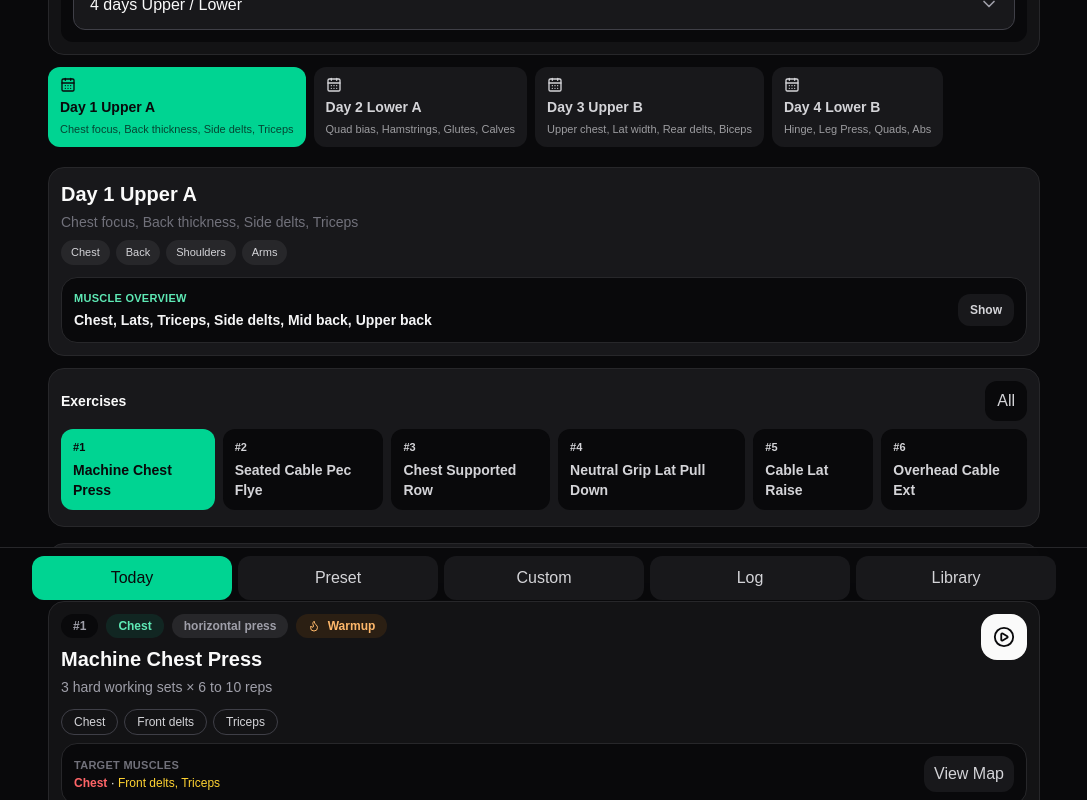
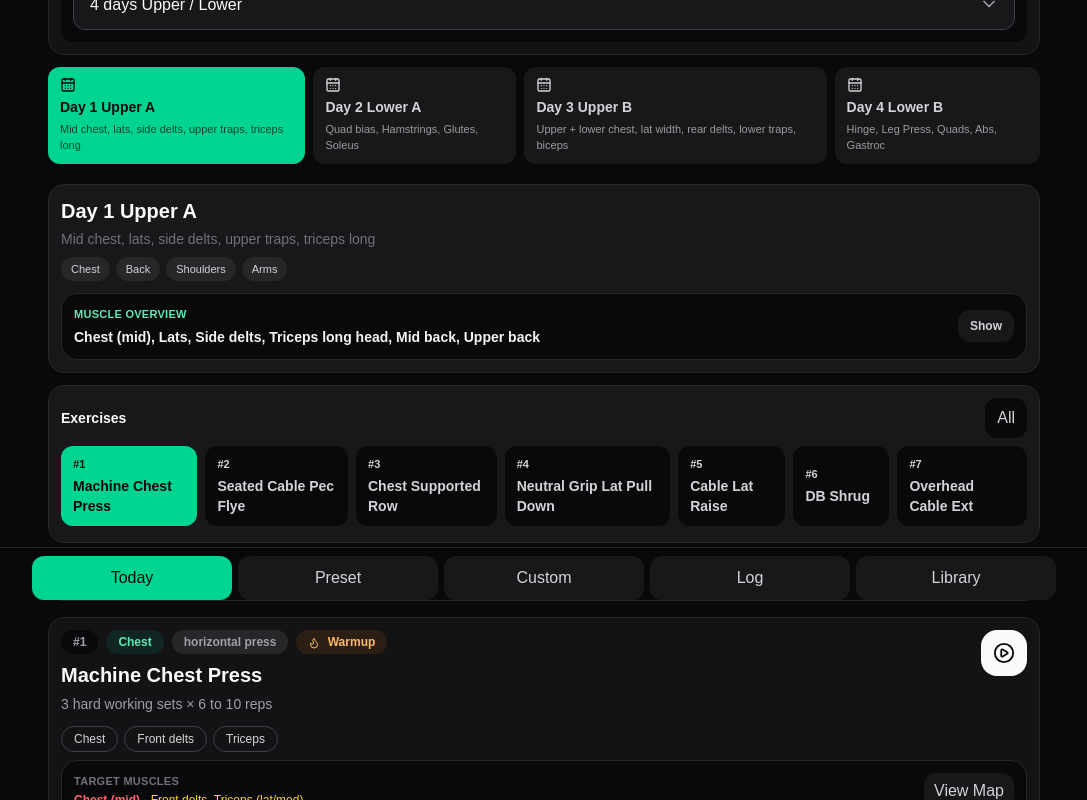
Before and after one commit to NongJuum/Jeff-2.0, a Next.js app: page / in a window 1280 px wide. Shown: the part 200-1000 px from the top of the page, without its empty margins (96-1183 px from the left). Built offline with nearby package versions, Linux system fonts and the light colour scheme.

Commit message:
feat: enhance muscle sub-divisions, smart matching, and mobile PWA polish

```diff
--- a/app/page.tsx
+++ b/app/page.tsx
@@ -205,20 +205,23 @@ const exerciseLibrary: Exercise[] = [
   { name: "Cable Crossover", group: "Chest", movement: "chest flye", muscles: ["Chest"], tier: "A" },
   { name: "DB Flye", group: "Chest", movement: "chest flye", muscles: ["Chest"], tier: "A" },
   { name: "Flat DB Press", group: "Chest", movement: "horizontal press", muscles: ["Chest", "Front delts", "Triceps"], tier: "A" },
+  { name: "High-to-Low Cable Flye", group: "Chest", movement: "chest flye", muscles: ["Lower chest"], tier: "A" },
   { name: "Incline DB Press", group: "Chest", movement: "incline press", muscles: ["Upper chest", "Front delts", "Triceps"], tier: "S+" },
   { name: "Incline Machine Bench", group: "Chest", movement: "incline press", muscles: ["Upper chest", "Front delts", "Triceps"], tier: "S+" },
   { name: "Incline Smith Machine Bench", group: "Chest", movement: "incline press", muscles: ["Upper chest", "Front delts", "Triceps"], tier: "A" },
+  { name: "Low-to-High Cable Flye", group: "Chest", movement: "chest flye", muscles: ["Upper chest"], tier: "A" },
   { name: "Machine Chest Press", group: "Chest", movement: "horizontal press", muscles: ["Chest", "Front delts", "Triceps"], tier: "S+" },
   { name: "Pec Deck", group: "Chest", movement: "chest flye", muscles: ["Chest"], tier: "S" },
   { name: "Seated Cable Pec Flye", group: "Chest", movement: "chest flye", muscles: ["Chest"], tier: "S" },
   { name: "Smith Machine Floor Press", group: "Chest", movement: "horizontal press", muscles: ["Chest", "Triceps", "Front delts"], tier: "A" },
   { name: "Smith Machine Press", group: "Chest", movement: "horizontal press", muscles: ["Chest", "Front delts", "Triceps"], tier: "A" },
+  { name: "Weighted Dip", group: "Chest", movement: "decline press", muscles: ["Lower chest", "Front delts", "Triceps"], tier: "A" },
 
   { name: "Cable Lat Prayers", group: "Back", movement: "lat isolation", muscles: ["Lats"], tier: "A" },
   { name: "Cable Row", group: "Back", movement: "row", muscles: ["Mid back", "Lats", "Rear delts"], tier: "S" },
   { name: "Cable Rows", group: "Back", movement: "row", muscles: ["Mid back", "Lats", "Rear delts"], tier: "S" },
   { name: "Chest Supported Row", group: "Back", movement: "row", muscles: ["Mid back", "Lats", "Rear delts"], tier: "S+" },
-  { name: "DB Shrug", group: "Back", movement: "shrug", muscles: ["Upper back"], tier: "A" },
+  { name: "DB Shrug", group: "Back", movement: "shrug", muscles: ["Upper traps"], tier: "A" },
   { name: "Deficit Pendlay Row", group: "Back", movement: "row", muscles: ["Mid back", "Lats", "Erectors"], tier: "A" },
   { name: "Kroc Row", group: "Back", movement: "row", muscles: ["Upper back", "Lats", "Grip"], tier: "A" },
   { name: "Meadows Row", group: "Back", movement: "row", muscles: ["Lats", "Upper back"], tier: "A" },
@@ -260,14 +263,14 @@ const exerciseLibrary: Exercise[] = [
 
   { name: "Atlantis Machine Lat Raise", group: "Shoulders", movement: "lateral raise", muscles: ["Side delts"], tier: "S" },
   { name: "Behind Back Cable Lat Raise", group: "Shoulders", movement: "lateral raise", muscles: ["Side delts"], tier: "S" },
-  { name: "Cable Y Raise", group: "Shoulders", movement: "lateral raise", muscles: ["Side delts"], tier: "A" },
+  { name: "Cable Y Raise", group: "Shoulders", movement: "lateral raise", muscles: ["Side delts", "Lower traps"], tier: "A" },
   { name: "Cable Lat Raise", group: "Shoulders", movement: "lateral raise", muscles: ["Side delts"], tier: "S+" },
   { name: "DB Lateral Raise", group: "Shoulders", movement: "lateral raise", muscles: ["Side delts"], tier: "A" },
   { name: "Lean In DB Raise", group: "Shoulders", movement: "lateral raise", muscles: ["Side delts"], tier: "A" },
   { name: "Machine Shoulder Press", group: "Shoulders", movement: "shoulder press", muscles: ["Front delts", "Side delts", "Triceps"], tier: "A" },
   { name: "Reverse Cable Crossover", group: "Shoulders", movement: "rear delt", muscles: ["Rear delts", "Upper back"], tier: "A" },
   { name: "Reverse Pec Deck", group: "Shoulders", movement: "rear delt", muscles: ["Rear delts", "Upper back"], tier: "S" },
-  { name: "Rope Face Pull", group: "Shoulders", movement: "rear delt", muscles: ["Rear delts", "Upper back"], tier: "A" },
+  { name: "Rope Face Pull", group: "Shoulders", movement: "rear delt", muscles: ["Rear delts", "Upper back", "Lower traps"], tier: "A" },
   { name: "Seated DB Overhead Press", group: "Shoulders", movement: "shoulder press", muscles: ["Front delts", "Side delts", "Triceps"], tier: "A" },
 
   { name: "1 Arm DB Overhead", group: "Arms", movement: "triceps overhead", muscles: ["Triceps long head"], tier: "A" },
@@ -317,11 +320,14 @@ function getPrescription(exercise: Exercise) {
     "incline smith machine bench": { sets: 3, reps: "8 to 12", warmup: true },
     "smith machine press": { sets: 3, reps: "6 to 10", warmup: true },
     "smith machine floor press": { sets: 3, reps: "6 to 10", warmup: true },
+    "weighted dip": { sets: 3, reps: "8 to 12", warmup: true },
 
     "pec deck": { sets: 4, reps: "10 to 15", warmup: false },
     "seated cable pec flye": { sets: 4, reps: "10 to 15", warmup: false },
     "cable crossover": { sets: 3, reps: "12 to 20", warmup: false },
     "db flye": { sets: 3, reps: "10 to 15", warmup: false },
+    "high-to-low cable flye": { sets: 3, reps: "12 to 20", warmup: false },
+    "low-to-high cable flye": { sets: 3, reps: "12 to 20", warmup: false },
 
     "chest supported row": { sets: 3, reps: "8 to 12", warmup: true },
     "cable row": { sets: 3, reps: "8 to 12", warmup: true },
@@ -457,20 +463,20 @@ function makePresetPlans() {
     3: [
       makeDay("Day 1 Full Body A", "Squat, horizontal press, row, hamstrings, delts, arms", ["Chest", "Back", "Legs", "Shoulders", "Arms"], ["Hack Squat", "Machine Chest Press", "Chest Supported Row", "Seated Hamstring Curl", "Cable Lat Raise", "Overhead Cable Ext"]),
       makeDay("Day 2 Full Body B", "Hinge, vertical pull, incline press, quads, rear delts, biceps", ["Legs", "Back", "Chest", "Shoulders", "Arms"], ["Romanian Deadlift RDL", "Neutral Grip Lat Pull Down", "Incline DB Press", "Leg Extension", "Reverse Pec Deck", "Face Away Bayesian Curl"]),
-      makeDay("Day 3 Full Body C", "Leg press, chest isolation, row, glutes, delts, calves or abs", ["Legs", "Chest", "Back", "Shoulders", "Abs & Calves"], ["45° Leg Press", "Seated Cable Pec Flye", "Cable Row", "Machine Hip Thrust", "Cable Lat Raise", "Cable Crunch"]),
+      makeDay("Day 3 Full Body C", "Leg press, lower chest, row, glutes, delts, calves or abs", ["Legs", "Chest", "Back", "Shoulders", "Abs & Calves"], ["45° Leg Press", "High-to-Low Cable Flye", "Cable Row", "Machine Hip Thrust", "Cable Lat Raise", "Cable Crunch"]),
     ],
     4: [
-      makeDay("Day 1 Upper A", "Chest focus, Back thickness, Side delts, Triceps", ["Chest", "Back", "Shoulders", "Arms"], ["Machine Chest Press", "Seated Cable Pec Flye", "Chest Supported Row", "Neutral Grip Lat Pull Down", "Cable Lat Raise", "Overhead Cable Ext"]),
-      makeDay("Day 2 Lower A", "Quad bias, Hamstrings, Glutes, Calves", ["Legs", "Abs & Calves"], ["Hack Squat", "Leg Extension", "Seated Hamstring Curl", "Machine Hip Thrust", "Front Calf Muscle"]),
-      makeDay("Day 3 Upper B", "Upper chest, Lat width, Rear delts, Biceps", ["Chest", "Back", "Shoulders", "Arms"], ["Incline DB Press", "Pec Deck", "Widegrip Lat Pull Down", "Cable Row", "Reverse Pec Deck", "Face Away Bayesian Curl"]),
-      makeDay("Day 4 Lower B", "Hinge, Leg Press, Quads, Abs", ["Legs", "Abs & Calves"], ["Romanian Deadlift RDL", "45° Leg Press High Foot", "Bulgarian Split Squat", "Lying Leg Curl", "Cable Crunch", "Front Calf Muscle"]),
+      makeDay("Day 1 Upper A", "Mid chest, lats, side delts, upper traps, triceps long", ["Chest", "Back", "Shoulders", "Arms"], ["Machine Chest Press", "Seated Cable Pec Flye", "Chest Supported Row", "Neutral Grip Lat Pull Down", "Cable Lat Raise", "DB Shrug", "Overhead Cable Ext"]),
+      makeDay("Day 2 Lower A", "Quad bias, Hamstrings, Glutes, Soleus", ["Legs", "Abs & Calves"], ["Hack Squat", "Leg Extension", "Seated Hamstring Curl", "Machine Hip Thrust", "Seated Calf Raise"]),
+      makeDay("Day 3 Upper B", "Upper + lower chest, lat width, rear delts, lower traps, biceps", ["Chest", "Back", "Shoulders", "Arms"], ["Incline DB Press", "High-to-Low Cable Flye", "Widegrip Lat Pull Down", "Cable Row", "Reverse Pec Deck", "Rope Face Pull", "Face Away Bayesian Curl"]),
+      makeDay("Day 4 Lower B", "Hinge, Leg Press, Quads, Abs, Gastroc", ["Legs", "Abs & Calves"], ["Romanian Deadlift RDL", "45° Leg Press High Foot", "Bulgarian Split Squat", "Lying Leg Curl", "Cable Crunch", "Standing Calf Raise"]),
     ],
     5: [
       makeDay("Day 1 Chest + Back A", "Horizontal press, row, incline press, vertical pull, flye", ["Chest", "Back"], ["Machine Chest Press", "Chest Supported Row", "Incline DB Press", "Neutral Grip Lat Pull Down", "Seated Cable Pec Flye"]),
-      makeDay("Day 2 Legs Quad Bias", "Squat press, leg curl, quad isolation, glute, calf", ["Legs", "Abs & Calves"], ["Hack Squat", "Seated Hamstring Curl", "Leg Extension", "Machine Hip Thrust", "Front Calf Muscle"]),
-      makeDay("Day 3 Shoulders + Arms", "Shoulder press, side delt, rear delt, biceps, triceps", ["Shoulders", "Arms"], ["Machine Shoulder Press", "Cable Lat Raise", "Reverse Pec Deck", "Face Away Bayesian Curl", "Overhead Cable Ext"]),
-      makeDay("Day 4 Chest + Back B", "Row bias, lat isolation, chest press, flye, rear delt", ["Back", "Chest", "Shoulders"], ["Cable Row", "Cable Lat Prayers", "Incline Machine Bench", "Pec Deck", "Rope Face Pull"]),
-      makeDay("Day 5 Legs Posterior Bias", "Hinge, squat press, hamstring curl, glute, abs or calves", ["Legs", "Abs & Calves"], ["Romanian Deadlift RDL", "45° Leg Press High Foot", "Lying Leg Curl", "Machine Hip Thrust", "Cable Crunch", "Front Calf Muscle"]),
+      makeDay("Day 2 Legs Quad Bias", "Squat press, leg curl, quad isolation, glute, soleus", ["Legs", "Abs & Calves"], ["Hack Squat", "Seated Hamstring Curl", "Leg Extension", "Machine Hip Thrust", "Seated Calf Raise"]),
+      makeDay("Day 3 Shoulders + Arms", "Shoulder press, side delt, rear delt, lower traps, biceps, triceps long", ["Shoulders", "Arms"], ["Machine Shoulder Press", "Cable Lat Raise", "Reverse Pec Deck", "Cable Y Raise", "Face Away Bayesian Curl", "Overhead Cable Ext"]),
+      makeDay("Day 4 Chest + Back B", "Row bias, lat isolation, lower chest, rear delt, upper traps", ["Back", "Chest", "Shoulders"], ["Cable Row", "Cable Lat Prayers", "High-to-Low Cable Flye", "Pec Deck", "Rope Face Pull", "DB Shrug"]),
+      makeDay("Day 5 Legs Posterior Bias", "Hinge, squat press, hamstring curl, glute, abs or calves", ["Legs", "Abs & Calves"], ["Romanian Deadlift RDL", "45° Leg Press High Foot", "Lying Leg Curl", "Machine Hip Thrust", "Cable Crunch", "Standing Calf Raise"]),
     ],
   } satisfies Record<3 | 4 | 5, DayPlan[]>;
 }
@@ -488,12 +494,12 @@ function makeFiveDayLegOncePlan() {
 function recommendForGroups(groups: MuscleGroup[]) {
   const names: string[] = [];
 
-  if (groups.includes("Chest")) names.push("Machine Chest Press", "Incline DB Press", "Seated Cable Pec Flye");
-  if (groups.includes("Back")) names.push("Chest Supported Row", "Neutral Grip Lat Pull Down", "Cable Lat Prayers");
+  if (groups.includes("Chest")) names.push("Machine Chest Press", "Incline DB Press", "High-to-Low Cable Flye", "Seated Cable Pec Flye");
+  if (groups.includes("Back")) names.push("Chest Supported Row", "Neutral Grip Lat Pull Down", "DB Shrug");
   if (groups.includes("Legs")) names.push("Hack Squat", "Romanian Deadlift RDL", "Seated Hamstring Curl", "Leg Extension", "Machine Hip Thrust");
   if (groups.includes("Shoulders")) {
     if (!groups.includes("Chest")) names.push("Machine Shoulder Press");
-    names.push("Cable Lat Raise", "Reverse Pec Deck");
+    names.push("Cable Lat Raise", "Reverse Pec Deck", "Rope Face Pull");
   }
   if (groups.includes("Arms")) names.push("Face Away Bayesian Curl", "DB Hammer Curl", "Overhead Cable Ext");
   if (groups.includes("Abs & Calves")) names.push("Cable Crunch", "Hanging Knee Raise", "Seated Calf Raise");
@@ -631,14 +637,15 @@ function formatShortDate(dateIso: string) {
 }
 
 function getRelatedMovements(movement: string) {
-  if (["horizontal press", "incline press"].includes(movement)) return ["horizontal press", "incline press"];
+  if (["horizontal press", "incline press", "decline press"].includes(movement)) return ["horizontal press", "incline press", "decline press"];
   if (["chest flye"].includes(movement)) return ["chest flye"];
-  if (["row"].includes(movement)) return ["row", "shrug"];
-  if (["shrug"].includes(movement)) return ["shrug", "row"];
+  if (["row"].includes(movement)) return ["row"];
+  if (["shrug"].includes(movement)) return ["shrug"];
   if (["vertical pull", "lat isolation"].includes(movement)) return ["vertical pull", "lat isolation"];
-  if (["squat press", "quad isolation"].includes(movement)) return ["squat press", "quad isolation", "single leg"];
-  if (["hinge", "hamstring curl"].includes(movement)) return ["hinge", "hamstring curl"];
-  if (["glute bridge", "glute isolation", "glute press"].includes(movement)) return ["glute bridge", "glute isolation", "glute press", "single leg"];
+  if (["squat press", "quad isolation", "single leg"].includes(movement)) return ["squat press", "quad isolation", "single leg"];
+  if (["hinge"].includes(movement)) return ["hinge"];
+  if (["hamstring curl"].includes(movement)) return ["hamstring curl"];
+  if (["glute bridge", "glute isolation", "glute press"].includes(movement)) return ["glute bridge", "glute isolation", "glute press"];
   if (["lateral raise"].includes(movement)) return ["lateral raise"];
   if (["rear delt"].includes(movement)) return ["rear delt"];
   if (["shoulder press"].includes(movement)) return ["shoulder press"];
@@ -651,18 +658,23 @@ function getRelatedMovements(movement: string) {
 
 function getAlternatives(exercise: PlanExercise) {
   const related = getRelatedMovements(exercise.movement);
-  const primary = exerciseLibrary.filter(
-    (candidate) =>
-      candidate.group === exercise.group &&
-      related.includes(candidate.movement) &&
-      candidate.name !== exercise.name
-  );
-
-  const fallback = exerciseLibrary.filter(
+  const candidates = exerciseLibrary.filter(
     (candidate) => candidate.group === exercise.group && candidate.name !== exercise.name
   );
 
-  return Array.from(new Set([...primary, ...fallback].map((candidate) => candidate.name))).slice(0, 8);
+  return candidates
+    .map((candidate) => ({
+      name: candidate.name,
+      score: calculateMuscleMatchScore(exercise, candidate),
+      isRelated: related.includes(candidate.movement),
+    }))
+    .filter((item) => item.score > 0)
+    .sort((a, b) => {
+      if (a.isRelated !== b.isRelated) return a.isRelated ? -1 : 1;
+      return b.score - a.score;
+    })
+    .map((item) => item.name)
+    .slice(0, 8);
 }
 
 function applyExerciseIdentity(base: PlanExercise, exerciseName: string): PlanExercise {
@@ -697,8 +709,8 @@ function getWeeklyVolumeSummary(plan: DayPlan[]) {
   for (const day of plan) {
     for (const exercise of day.exercises) {
       for (const muscle of exercise.muscles) {
-        if (muscle.includes("Upper chest") || muscle === "Chest") summary.Chest += exercise.sets;
-        if (muscle.includes("Lats") || muscle.includes("Mid back") || muscle.includes("Upper back")) summary.Back += exercise.sets;
+        if (muscle.includes("Upper chest") || muscle === "Chest" || muscle.includes("Lower chest")) summary.Chest += exercise.sets;
+        if (muscle.includes("Lats") || muscle.includes("Mid back") || muscle.includes("Upper back") || muscle.toLowerCase().includes("traps")) summary.Back += exercise.sets;
         if (muscle.includes("Quads")) summary.Quads += exercise.sets;
         if (muscle.includes("Hamstrings")) summary.Hamstrings += exercise.sets;
         if (muscle.includes("Glutes")) summary.Glutes += exercise.sets;
@@ -726,15 +738,19 @@ function normalizeSetInputs(raw: SetInput[], sets: number) {
 type MuscleRegion =
   | "chest"
   | "upperChest"
+  | "lowerChest"
   | "frontDelts"
   | "sideDelts"
   | "rearDelts"
   | "biceps"
   | "triceps"
+  | "tricepsLong"
   | "lats"
   | "midBack"
   | "upperBack"
   | "erectors"
+  | "upperTraps"
+  | "lowerTraps"
   | "abs"
   | "obliques"
   | "glutes"
@@ -751,17 +767,21 @@ type MuscleSummary = {
 };
 
 const MUSCLE_REGION_LABELS: Record<MuscleRegion, string> = {
-  chest: "Chest",
+  chest: "Chest (mid)",
   upperChest: "Upper chest",
+  lowerChest: "Lower chest",
   frontDelts: "Front delts",
   sideDelts: "Side delts",
   rearDelts: "Rear delts",
   biceps: "Biceps",
-  triceps: "Triceps",
+  triceps: "Triceps (lat/med)",
+  tricepsLong: "Triceps long head",
   lats: "Lats",
   midBack: "Mid back",
   upperBack: "Upper back",
   erectors: "Erectors",
+  upperTraps: "Upper traps",
+  lowerTraps: "Lower traps",
   abs: "Abs",
   obliques: "Obliques",
   glutes: "Glutes",
@@ -773,15 +793,18 @@ const MUSCLE_REGION_LABELS: Record<MuscleRegion, string> = {
 const MUSCLE_ALIAS_MAP: Record<string, MuscleRegion[]> = {
   Chest: ["chest"],
   "Upper chest": ["upperChest"],
+  "Lower chest": ["lowerChest"],
   "Front delts": ["frontDelts"],
   "Side delts": ["sideDelts"],
   "Rear delts": ["rearDelts"],
   Biceps: ["biceps"],
   Triceps: ["triceps"],
-  "Triceps long head": ["triceps"],
+  "Triceps long head": ["tricepsLong"],
   Lats: ["lats"],
   "Mid back": ["midBack"],
   "Upper back": ["upperBack"],
+  "Upper traps": ["upperTraps"],
+  "Lower traps": ["lowerTraps"],
   Erectors: ["erectors"],
   Abs: ["abs"],
   Glutes: ["glutes"],
@@ -844,6 +867,51 @@ function getExercisePreviewRegions(exercise: Pick<PlanExercise, "group" | "movem
   };
 }
 
+function calculateMuscleMatchScore(
+  target: Pick<PlanExercise, "group" | "movement" | "muscles" | "name">,
+  candidate: Exercise
+): number {
+  if (target.group !== candidate.group) return -1;
+
+  const targetRegions = getExercisePreviewRegions(target);
+  const candidateRegions = getExercisePreviewRegions(candidate);
+
+  let score = 0;
+
+  // Primary muscle matching (highest weight)
+  for (const region of targetRegions.primary) {
+    if (candidateRegions.primary.includes(region)) {
+      score += 4;
+    } else if (candidateRegions.secondary.includes(region)) {
+      score += 2;
+    }
+  }
+
+  // Secondary muscle matching
+  for (const region of targetRegions.secondary) {
+    if (candidateRegions.primary.includes(region)) {
+      score += 2;
+    } else if (candidateRegions.secondary.includes(region)) {
+      score += 1;
+    }
+  }
+
+  // Movement pattern bonus
+  const related = getRelatedMovements(target.movement);
+  if (candidate.movement === target.movement) {
+    score += 2;
+  } else if (related.includes(candidate.movement)) {
+    score += 1;
+  }
+
+  // Tier bonus as slight tie breaker
+  if (candidate.tier === "S+") score += 0.3;
+  else if (candidate.tier === "S") score += 0.2;
+  else if (candidate.tier === "A") score += 0.1;
+
+  return score;
+}
+
 function getMuscleRegionFill(region: MuscleRegion, primary: MuscleRegion[], secondary: MuscleRegion[]) {
   if (primary.includes(region)) return "#dc2626";
   if (secondary.includes(region)) return "#fbbf24";
@@ -934,8 +1002,12 @@ function MusclePreviewFigure({
           <path d="M84 78 C92 70 104 69 110 78 L110 103 C100 111 87 109 79 99 C78 90 79 83 84 78 Z" fill={fill("chest")} stroke={stroke} strokeWidth="3" />
           <path d="M136 78 C128 70 116 69 110 78 L110 103 C120 111 133 109 141 99 C142 90 141 83 136 78 Z" fill={fill("chest")} stroke={stroke} strokeWidth="3" />
           <path d="M90 70 C98 65 122 65 130 70 C127 77 119 81 110 81 C101 81 93 77 90 70 Z" fill={fill("upperChest")} stroke={stroke} strokeWidth="3" />
+          <path d="M110 103 C100 111 87 109 79 99 C78 104 80 109 85 112 C93 117 103 115 110 111 Z" fill={fill("lowerChest")} stroke={stroke} strokeWidth="3" />
+          <path d="M110 103 C120 111 133 109 141 99 C142 104 140 109 135 112 C127 117 117 115 110 111 Z" fill={fill("lowerChest")} stroke={stroke} strokeWidth="3" />
           <path d="M67 74 C55 79 48 91 49 105 C62 107 75 99 80 87 C78 79 74 75 67 74 Z" fill={fill("frontDelts")} stroke={stroke} strokeWidth="3" />
           <path d="M153 74 C165 79 172 91 171 105 C158 107 145 99 140 87 C142 79 146 75 153 74 Z" fill={fill("frontDelts")} stroke={stroke} strokeWidth="3" />
+          <path d="M46 84 C42 92 42 100 46 106 C52 104 55 96 54 88 C52 84 49 82 46 84 Z" fill={fill("sideDelts")} stroke={stroke} strokeWidth="3" />
+          <path d="M174 84 C178 92 178 100 174 106 C168 104 165 96 166 88 C168 84 171 82 174 84 Z" fill={fill("sideDelts")} stroke={stroke} strokeWidth="3" />
           <path d="M50 102 C41 113 39 133 46 145 C57 140 62 122 57 106 Z" fill={fill("biceps")} stroke={stroke} strokeWidth="3" />
           <path d="M170 102 C179 113 181 133 174 145 C163 140 158 122 163 106 Z" fill={fill("biceps")} stroke={stroke} strokeWidth="3" />
           <path d="M96 108 L124 108 C130 125 128 145 119 160 L101 160 C92 145 90 125 96 108 Z" fill={fill("abs")} stroke={stroke} strokeWidth="3" />
@@ -949,6 +1021,8 @@ function MusclePreviewFigure({
       ) : (
         <>
           <path d="M82 72 C94 62 126 62 138 72 C145 86 148 103 145 119 L75 119 C72 103 75 86 82 72 Z" fill={fill("upperBack")} stroke={stroke} strokeWidth="3" />
+          <path d="M96 60 C102 56 118 56 124 60 C132 68 144 73 154 75 C148 81 138 81 130 77 C122 73 114 71 110 71 C106 71 98 73 90 77 C82 81 72 81 66 75 C76 73 88 68 96 60 Z" fill={fill("upperTraps")} stroke={stroke} strokeWidth="3" />
+          <path d="M101 138 L119 138 L115 158 L105 158 Z" fill={fill("lowerTraps")} stroke={stroke} strokeWidth="3" />
           <path d="M76 114 C87 120 96 135 99 160 L82 168 C72 149 65 127 67 112 Z" fill={fill("lats")} stroke={stroke} strokeWidth="3" />
           <path d="M144 114 C133 120 124 135 121 160 L138 168 C148 149 155 127 153 112 Z" fill={fill("lats")} stroke={stroke} strokeWidth="3" />
           <path d="M96 122 L124 122 L119 158 L101 158 Z" fill={fill("midBack")} stroke={stroke} strokeWidth="3" />
@@ -958,6 +1032,8 @@ function MusclePreviewFigure({
           <path d="M153 74 C165 79 172 91 171 105 C158 107 145 99 140 87 C142 79 146 75 153 74 Z" fill={fill("rearDelts")} stroke={stroke} strokeWidth="3" />
           <path d="M50 102 C41 113 39 133 46 145 C57 140 62 122 57 106 Z" fill={fill("triceps")} stroke={stroke} strokeWidth="3" />
           <path d="M170 102 C179 113 181 133 174 145 C163 140 158 122 163 106 Z" fill={fill("triceps")} stroke={stroke} strokeWidth="3" />
+          <path d="M57 106 C62 122 57 140 46 145 C49 147 53 147 56 144 C63 132 63 115 59 106 Z" fill={fill("tricepsLong")} stroke={stroke} strokeWidth="3" />
+          <path d="M163 106 C158 122 163 140 174 145 C171 147 167 147 164 144 C157 132 157 115 161 106 Z" fill={fill("tricepsLong")} stroke={stroke} strokeWidth="3" />
           <path d="M86 162 C98 158 109 166 110 178 C105 191 93 198 80 192 C73 179 76 168 86 162 Z" fill={fill("glutes")} stroke={stroke} strokeWidth="3" />
           <path d="M134 162 C122 158 111 166 110 178 C115 191 127 198 140 192 C147 179 144 168 134 162 Z" fill={fill("glutes")} stroke={stroke} strokeWidth="3" />
           <path d="M82 190 C94 190 102 198 102 214 L98 244 L82 244 C76 225 74 203 82 190 Z" fill={fill("hamstrings")} stroke={stroke} strokeWidth="3" />
@@ -1463,18 +1539,30 @@ export default function Page() {
     const keyword = substituteSearch.trim().toLowerCase();
     const relatedMovements = getRelatedMovements(substituteModalExercise.movement);
 
-    let list = exerciseLibrary;
+    let list: Exercise[] = [];
     if (substituteFilter === "movement") {
-      list = exerciseLibrary.filter(
-        (ex) =>
-          ex.group === substituteModalExercise.group &&
-          (relatedMovements.includes(ex.movement) || ex.name === substituteModalExercise.name)
-      );
-      if (list.length <= 1) {
-        list = exerciseLibrary.filter((ex) => ex.group === substituteModalExercise.group);
-      }
+      const groupCandidates = exerciseLibrary.filter((ex) => ex.group === substituteModalExercise.group);
+      const scored = groupCandidates
+        .map((ex) => ({
+          exercise: ex,
+          score: calculateMuscleMatchScore(substituteModalExercise, ex),
+          isRelatedMovement: relatedMovements.includes(ex.movement),
+        }))
+        .filter((item) => item.score > 0 && (item.isRelatedMovement || item.exercise.name === substituteModalExercise.name))
+        .sort((a, b) => b.score - a.score);
+
+      list = scored.length > 0 ? scored.map((item) => item.exercise) : groupCandidates;
     } else if (substituteFilter === "group") {
-      list = exerciseLibrary.filter((ex) => ex.group === substituteModalExercise.group);
+      const groupCandidates = exerciseLibrary.filter((ex) => ex.group === substituteModalExercise.group);
+      list = groupCandidates
+        .map((ex) => ({
+          exercise: ex,
+          score: calculateMuscleMatchScore(substituteModalExercise, ex),
+        }))
+        .sort((a, b) => b.score - a.score)
+        .map((item) => item.exercise);
+    } else {
+      list = exerciseLibrary;
     }
 
     if (keyword) {
@@ -1833,7 +1921,7 @@ export default function Page() {
 
   return (
     <main className="min-h-screen bg-zinc-950 pb-40 text-zinc-50 sm:pb-32">
-      <section className="sticky top-0 z-20 border-b border-zinc-800 bg-zinc-950/95 px-4 py-2.5 backdrop-blur">
+      <section className="sticky top-0 z-20 border-b border-zinc-800 bg-zinc-950/95 px-4 py-2.5 backdrop-blur pt-[calc(env(safe-area-inset-top)+0.625rem)]">
         <div className="mx-auto flex max-w-5xl items-center justify-between gap-3">
           <div className="flex items-center gap-2">
             <img src="/hait-logo.png" alt="HA IT logo" className="h-8 w-8 rounded-xl bg-white object-contain p-1" />
```
Also changed, not shown: app/layout.tsx (+14 -2 lines), public/manifest.webmanifest.
